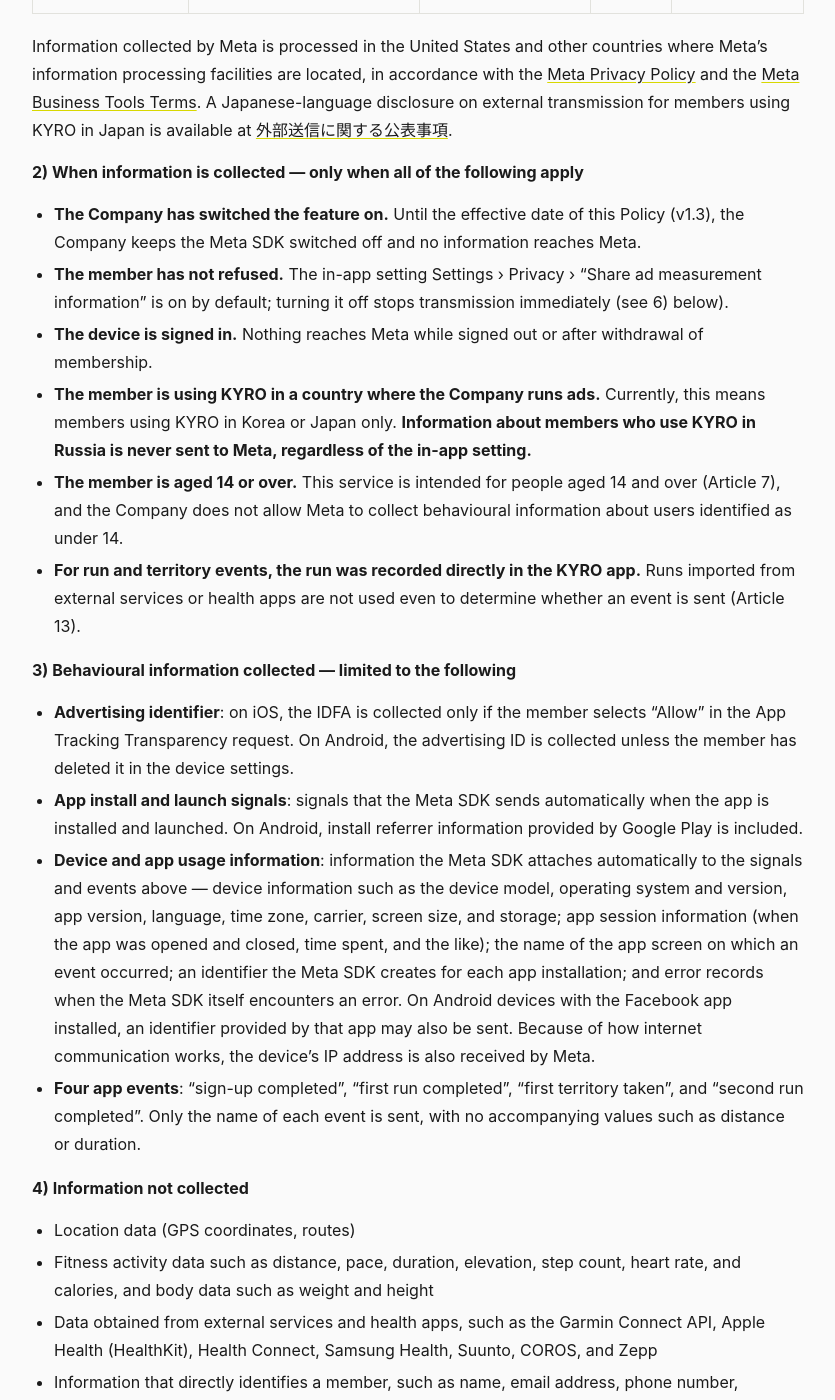
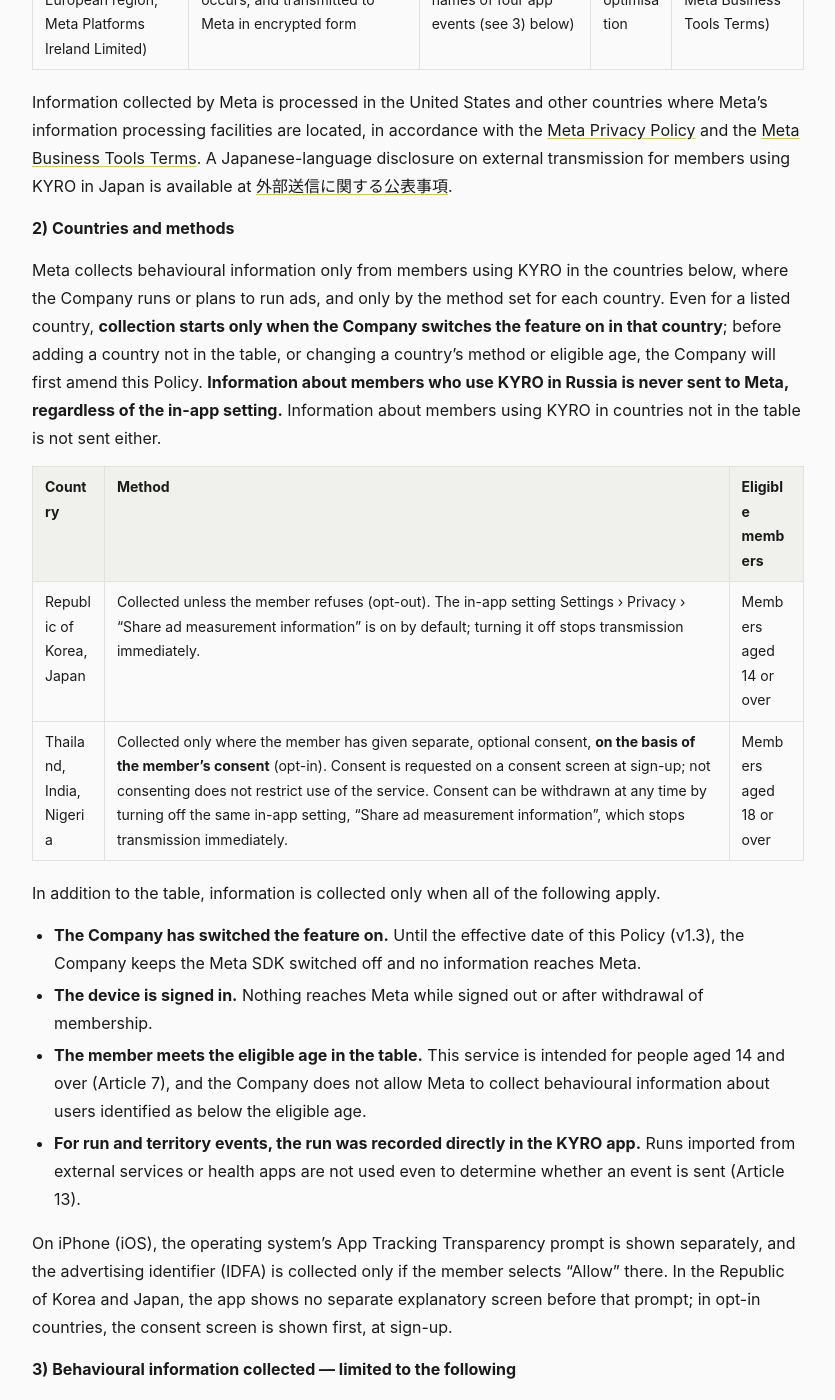
Before and after one commit to Project-KYRO/privacy-policy, a Jekyll site: the page built from index.html, in a window 1280 px wide and 1400 px high, scrolled down 9925 px. Shown: the whole window, without its empty margins (222-1057 px from the left). Built offline with Jekyll 4.4.1, drawn with Linux system fonts in a browser that asks for light colours; some of the changed text lies outside the part shown.

Commit message:
docs(policy): 국가별 수집 방식 표 — KR·JP 거부 방식(14+), TH·IN·NG 동의 방식(18+)
Owner는 인도·나이지리아·태국에도 광고를 낼 계획이다. 앱은 나라마다 다른
모드를 지원한다.

- §11-2 2)를 「수집되는 국가와 방식」으로 바꾸고, 회사가 광고를 집행하거나
  집행할 예정인 나라를 표로 적었다:
  - 대한민국·일본: 거부 방식(앱 토글 기본 켜짐, 끄면 즉시 중단), 만 14세 이상
  - 태국·인도·나이지리아: 회원의 동의를 근거로 한 동의 방식(가입 시 동의
    화면, 같은 토글로 철회), 만 18세 이상
- 표에 있는 나라도 회사가 그 나라에서 켠 뒤에만 수집한다. 표에 없는 나라를
  더하거나 방식·연령을 바꾸려면 먼저 이 방침을 고친다. 러시아 굵은 문장은
  그대로이고, 표 밖의 나라에서도 보내지 않는다.
- iOS ATT 시스템 프롬프트를 적었다. KR·JP에는 별도 안내 화면이 없고,
  동의 국가에서는 가입 시 동의 화면이 먼저 나온다.
- §2-4·§8·§5·머리 공지·§17 행(한/영)과 거부 방법(토글이 동의 국가에서는
  동의 철회)을 맞췄다.
- 일본어 페이지는 일본 전용 거부 방식 그대로다. 조건을 "日本で利用"으로
  좁혔다.
- NOTICE_PROCESS: 표 안의 나라는 켜기만 하면 되고, 표 밖의 나라와
  방식·연령 변경은 먼저 개정해 공고한다는 규칙을 적었다.

Co-Authored-By: Claude Opus 5.5 <noreply@anthropic.com>

```diff
--- a/en.md
+++ b/en.md
@@ -2,7 +2,7 @@
 
 > **Language / 언어** — This policy is available in Korean and English. The English version is a convenience translation; in case of any discrepancy, **the Korean version prevails**. / 본 처리방침은 한국어와 영어로 제공됩니다. 영문본은 이해를 돕기 위한 번역이며, 해석상 차이가 있는 경우 한국어본이 우선합니다. → [한국어](./README.md)
 
-> **This revised policy (v1.3) takes effect on DD Month YYYY. Until that date, the [previous policy (v1.2, effective 4 August 2026)](https://github.com/Project-KYRO/privacy-policy/blob/main/archive/privacy-2026-08-04.en.md) continues to apply.** This revision installs Meta's app events SDK in the app for ad measurement and allows Meta to collect behavioural information (such as the advertising identifier); as an addition of collected items, it is announced 30 days before it takes effect, in accordance with Article 16. The Company keeps the Meta SDK switched off until the effective date. In summary, this revision (1) adds a section on the collection, use, and provision of behavioural information and how to refuse (Article 11-2) — Meta collects directly through the SDK in the app, only for members using KYRO in a country where the Company runs ads (currently Korea and Japan), and never in Russia, (2) states that location and workout records, and data obtained from external services and health apps, are never sent to Meta, and that location data and data from external services and health apps are never sent to any advertising platform, and (3) explains how to refuse, including by turning off "Share ad measurement information" in the app settings. See the [Revision History](#17-revision-history) for details.
+> **This revised policy (v1.3) takes effect on DD Month YYYY. Until that date, the [previous policy (v1.2, effective 4 August 2026)](https://github.com/Project-KYRO/privacy-policy/blob/main/archive/privacy-2026-08-04.en.md) continues to apply.** This revision installs Meta's app events SDK in the app for ad measurement and allows Meta to collect behavioural information (such as the advertising identifier); as an addition of collected items, it is announced 30 days before it takes effect, in accordance with Article 16. The Company keeps the Meta SDK switched off until the effective date. In summary, this revision (1) adds a section on the collection, use, and provision of behavioural information and how to refuse (Article 11-2) — Meta collects directly through the SDK in the app, only for members in the countries where the Company runs or plans to run ads (opt-out in the Republic of Korea and Japan; consent in Thailand, India, and Nigeria), and never in Russia, (2) states that location and workout records, and data obtained from external services and health apps, are never sent to Meta, and that location data and data from external services and health apps are never sent to any advertising platform, and (3) explains how to refuse, including by turning off "Share ad measurement information" in the app settings (refusal or withdrawal of consent). See the [Revision History](#17-revision-history) for details.
 
 ### 1. About This Privacy Policy
 
@@ -38,7 +38,7 @@ The Company does not separately collect a member's legal name or mobile phone nu
 - Identifiers: IP address, device identifier
 - For sending notifications: push notification token (FCM)
 - Usage logs: in-app events, screen navigation paths, crash (abnormal termination) reports
-- Behavioural information for ad measurement (Article 11-2 — collected directly by Meta through the Meta SDK installed in the app; only for members using KYRO in a country where the Company runs ads, currently Korea and Japan, and never in Russia; can be refused in the app settings): the advertising identifier (on iOS, the IDFA is collected only if the member selects "Allow" in the app tracking request; on Android, the advertising ID is collected only if the member has not deleted it in the device settings), app install and launch records (on Android, including Google Play install referrer information), and app event records (sign-up completed, first run completed, first territory taken, second run completed — only the event name is recorded, and run and territory events are limited to runs recorded directly in the KYRO app)
+- Behavioural information for ad measurement (Article 11-2 — collected directly by Meta through the Meta SDK installed in the app; collected in the countries listed in Article 11-2 by the method set for each, opt-out or consent; never in Russia; can be refused or withdrawn in the app settings): the advertising identifier (on iOS, the IDFA is collected only if the member selects "Allow" in the app tracking request; on Android, the advertising ID is collected only if the member has not deleted it in the device settings), app install and launch records (on Android, including Google Play install referrer information), and app event records (sign-up completed, first run completed, first territory taken, second run completed — only the event name is recorded, and run and territory events are limited to runs recorded directly in the KYRO app)
 
 Depending on whether it is combined with other information and on how it is processed, automatically collected information may or may not constitute personal data. The Company may process it for the purposes of providing and improving the service (and, for information collected for ad measurement, for the purposes in Article 11-2).
 
@@ -103,7 +103,7 @@ The Company processes and retains personal data in accordance with laws and regu
 - **Records verifying the use and provision of location data**: retained for at least six months and then destroyed, pursuant to Article 16(2) of the Location Information Act.
 - **Records relating to paid-service payments**: under the Act on Consumer Protection in Electronic Commerce, records of contracts and withdrawals of subscription, and records of payment and the supply of goods, are retained for five years. This statutory retention obligation applies regardless of whether the member has withdrawn from the service.
 - **Other general personal data**: retained until withdrawal of membership, unless otherwise required by applicable law.
-- **Behavioural information collected by Meta**: information collected directly by Meta under Article 11-2 is not held by the Company, so the Company cannot destroy it on withdrawal of membership; Meta retains it in accordance with its privacy policy (up to two years under the Meta Business Tools Terms) and then handles it accordingly. No new information reaches Meta after the member refuses in the app settings or membership ends.
+- **Behavioural information collected by Meta**: information collected directly by Meta under Article 11-2 is not held by the Company, so the Company cannot destroy it on withdrawal of membership; Meta retains it in accordance with its privacy policy (up to two years under the Meta Business Tools Terms) and then handles it accordingly. No new information reaches Meta after the member refuses (in opt-in countries, withdraws consent) in the app settings or membership ends.
 
 However, the Company may be required to retain information beyond that specified above in order to comply with legal obligations, including the following.
 
@@ -135,7 +135,7 @@ Members may at any time view, correct, or delete their personal data, or withdra
 The Company may refuse a member's request for access, correction, deletion, suspension of processing, or withdrawal of consent where there are special provisions in law or similar grounds. Members may object to such a refusal.
 When a member exercises a data subject right, the Company verifies that the person making the request is the member themselves or a duly authorised legal representative.
 
-Members may at any time refuse the collection of behavioural information by Meta under Article 11-2. Turning off Settings › Privacy › "Share ad measurement information" in the app stops transmission immediately, and the advertising identifier can also be blocked by turning off app tracking (iOS) or deleting or resetting the advertising ID (Android) (Article 11-2, item 6)). Refusing does not restrict use of the service in any way.
+Members may at any time refuse the collection of behavioural information by Meta under Article 11-2 (in opt-in countries, by withdrawing consent). Turning off Settings › Privacy › "Share ad measurement information" in the app stops transmission immediately, and the advertising identifier can also be blocked by turning off app tracking (iOS) or deleting or resetting the advertising ID (Android) (Article 11-2, item 6)). Refusing does not restrict use of the service in any way.
 
 **Rights of the personal location data subject (Article 24 of the Location Information Act)**
 
@@ -190,7 +190,7 @@ Where the content of the entrusted work or the identity of a processor changes,
 
 ### 11-2. Collection, Use, and Provision of Behavioural Information, and How to Refuse
 
-To measure which ads led people to install the KYRO app and sign up, the Company has installed Meta's app events SDK (the "Meta SDK") in the app and **allows Meta, an online advertising business, to collect and process the behavioural information below directly** through that SDK. Meta uses the information it collects to provide ad measurement results to the Company and, under the Meta Business Tools Terms, also for ad delivery optimisation and for providing and improving Meta Products. Meta is not a processor under Article 11.
+To measure which ads led people to install the KYRO app and sign up, the Company has installed Meta's app events SDK (the "Meta SDK") in the app and **allows Meta, an online advertising business, to collect and process the behavioural information below directly** through that SDK, by the method set for each country (opt-out or consent; see 2) below). Meta uses the information it collects to provide ad measurement results to the Company and, under the Meta Business Tools Terms, also for ad delivery optimisation and for providing and improving Meta Products. Meta is not a processor under Article 11.
 
 **1) The advertising business that collects and processes behavioural information, and what it collects**
 
@@ -200,14 +200,23 @@ To measure which ads led people to install the KYRO app and sign up, the Company
 
 Information collected by Meta is processed in the United States and other countries where Meta's information processing facilities are located, in accordance with the [Meta Privacy Policy](https://www.facebook.com/privacy/policy) and the [Meta Business Tools Terms](https://www.facebook.com/legal/businesstech). A Japanese-language disclosure on external transmission for members using KYRO in Japan is available at [外部送信に関する公表事項](https://project-kyro.github.io/privacy-policy/ja-external-transmission.html).
 
-**2) When information is collected — only when all of the following apply**
+**2) Countries and methods**
+
+Meta collects behavioural information only from members using KYRO in the countries below, where the Company runs or plans to run ads, and only by the method set for each country. Even for a listed country, **collection starts only when the Company switches the feature on in that country**; before adding a country not in the table, or changing a country's method or eligible age, the Company will first amend this Policy. **Information about members who use KYRO in Russia is never sent to Meta, regardless of the in-app setting.** Information about members using KYRO in countries not in the table is not sent either.
+
+| Country | Method | Eligible members |
+|---|---|---|
+| Republic of Korea, Japan | Collected unless the member refuses (opt-out). The in-app setting Settings › Privacy › "Share ad measurement information" is on by default; turning it off stops transmission immediately. | Members aged 14 or over |
+| Thailand, India, Nigeria | Collected only where the member has given separate, optional consent, **on the basis of the member's consent** (opt-in). Consent is requested on a consent screen at sign-up; not consenting does not restrict use of the service. Consent can be withdrawn at any time by turning off the same in-app setting, "Share ad measurement information", which stops transmission immediately. | Members aged 18 or over |
+
+In addition to the table, information is collected only when all of the following apply.
 
 - **The Company has switched the feature on.** Until the effective date of this Policy (v1.3), the Company keeps the Meta SDK switched off and no information reaches Meta.
-- **The member has not refused.** The in-app setting Settings › Privacy › "Share ad measurement information" is on by default; turning it off stops transmission immediately (see 6) below).
 - **The device is signed in.** Nothing reaches Meta while signed out or after withdrawal of membership.
-- **The member is using KYRO in a country where the Company runs ads.** Currently, this means members using KYRO in Korea or Japan only. **Information about members who use KYRO in Russia is never sent to Meta, regardless of the in-app setting.**
-- **The member is aged 14 or over.** This service is intended for people aged 14 and over (Article 7), and the Company does not allow Meta to collect behavioural information about users identified as under 14.
+- **The member meets the eligible age in the table.** This service is intended for people aged 14 and over (Article 7), and the Company does not allow Meta to collect behavioural information about users identified as below the eligible age.
 - **For run and territory events, the run was recorded directly in the KYRO app.** Runs imported from external services or health apps are not used even to determine whether an event is sent (Article 13).
+
+On iPhone (iOS), the operating system's App Tracking Transparency prompt is shown separately, and the advertising identifier (IDFA) is collected only if the member selects "Allow" there. In the Republic of Korea and Japan, the app shows no separate explanatory screen before that prompt; in opt-in countries, the consent screen is shown first, at sign-up.
 
 **3) Behavioural information collected — limited to the following**
 
@@ -224,7 +233,7 @@ Information collected by Meta is processed in the United States and other countr
 - Information that directly identifies a member, such as name, email address, phone number, nickname, profile image, or member ID. The Company does not use any feature that matches members' contact information against information held by Meta.
 - Payment and purchase information
 
-The Company does not allow Meta to collect sensitive behavioural information that could clearly infringe an individual's rights, interests, or privacy, such as health status, ideology, or beliefs. For users under 14, see 2) above.
+The Company does not allow Meta to collect sensitive behavioural information that could clearly infringe an individual's rights, interests, or privacy, such as health status, ideology, or beliefs. For users below the eligible age, see 2) above.
 
 **5) How the Company uses this information**
 
@@ -234,7 +243,7 @@ The Company receives from Meta only aggregated measurement results, such as the
 
 Members may refuse the collection of behavioural information at any time. Refusing does not restrict use of the KYRO service in any way.
 
-- **In-app setting — stopping all transmission**: turning off Settings › Privacy › "Share ad measurement information" in the app stops transmission to Meta immediately. This setting is on by default and can be turned back on at any time.
+- **In-app setting — stopping all transmission**: turning off Settings › Privacy › "Share ad measurement information" in the app stops transmission to Meta immediately. In the Republic of Korea and Japan it is on by default; in opt-in countries it is on only if the member has consented, and turning it off withdraws that consent.
 - **iPhone (iOS) — turning off tracking**: if you select "Ask App Not to Track" when the app asks for permission to track, or later turn KYRO off under Settings › Privacy & Security › Tracking on your device, the advertising identifier (IDFA) is not collected. App install and launch signals, device and app usage information, and app event names are then transmitted without the advertising identifier, and the Company receives them only as aggregated results that cannot distinguish individual members. To stop these as well, turn off the in-app setting above.
 - **Android — deleting or resetting the advertising ID**: selecting "Delete advertising ID" under Settings › Privacy (or Google) › Ads on your device sends a value consisting only of zeros in place of the advertising ID. On devices without that option, turning on "Opt out of Ads Personalization" in the same place sends, together with the advertising ID, an indication that you have opted out of personalised ads. "Reset advertising ID" replaces the advertising ID with a new value, so it is no longer linked to information collected before. In every case, information other than the advertising identifier is still transmitted; to stop it as well, turn off the in-app setting above.
 - Deleting the app stops all transmission from that device.
@@ -304,6 +313,6 @@ The Company may revise this Privacy Policy to reflect government policy, applica
 | v1.0 | — | 27 April 2026 | Initial version |
 | v1.1 | — | 17 May 2026 | Corrected company name (Movement Lab Inc.) and contact address (support@kyro.team); added a dedicated location data article (§10); disclosed entrustment of personal data processing (§11); specified automatically collected items; disclosed automatic collection on social sign-in; disclosed HealthKit/Google Fit integration; disclosed separate collection of challenge reward delivery information; added protection for children aged 8 and under; added a separate consent provision for advertising information (former §13) |
 | v1.2 | 4 August 2026 | 4 August 2026 | Added processing of payment information following the introduction of in-app purchases (KYRO PRO) (§2-6); added paid-service, payment, and refund purposes (§3); specified the statutory retention period for payment records (§5); **added a cross-border transfer provision (§12)**; added RevenueCat, Inc. as a processor and clarified who processes store payments (§11); disclosed the visibility of location data to other members and the start/finish protection setting (§10); specified what is destroyed on withdrawal and how territory shape information is de-identified (§5, §6, §10); brought collected items up to date (added LINE sign-in and Instagram handle; removed legal name, mobile phone number, and country of residence, which are not in fact collected); published an English version; renumbered former §12–§16 as §13–§17 |
-| v1.3 | DD Month YYYY | DD Month YYYY | Introduction of Meta's app events SDK for ad measurement: added the advertising identifier, app install records, and app event records to automatically collected items (§2-4); added ad measurement and ad delivery optimisation to the processing purposes (§3); **added a section on the collection, use, and provision of behavioural information and how to refuse (§11-2)** — Meta allowed to collect directly through the SDK in the app, refusable at once via "Share ad measurement information" in the app settings, limited to members in countries where the Company runs ads (currently Korea and Japan) and never in Russia, with a Japanese-language external transmission disclosure page — and stated that Meta is not a processor (§11); stated that Meta's collection is not a cross-border transfer by the Company (§12); stated that data from external services and health apps is never sent to Meta or any other advertising platform, and added a single exception for §11-2 to the restriction on external data processing services (§13); stated how information collected by Meta is retained (§5); stated that behavioural information does not include location data (§10); explained how to refuse and where to send enquiries (§8, §11-2, §15). Article numbers are unchanged; §11-2 is inserted |
+| v1.3 | DD Month YYYY | DD Month YYYY | Introduction of Meta's app events SDK for ad measurement: added the advertising identifier, app install records, and app event records to automatically collected items (§2-4); added ad measurement and ad delivery optimisation to the processing purposes (§3); **added a section on the collection, use, and provision of behavioural information and how to refuse (§11-2)** — Meta allowed to collect directly through the SDK in the app, refusable at once via "Share ad measurement information" in the app settings, with a method per country (opt-out and 14+ in the Republic of Korea and Japan; consent and 18+ in Thailand, India, and Nigeria), excluding countries not in the table and Russia, with a Japanese-language external transmission disclosure page — and stated that Meta is not a processor (§11); stated that Meta's collection is not a cross-border transfer by the Company (§12); stated that data from external services and health apps is never sent to Meta or any other advertising platform, and added a single exception for §11-2 to the restriction on external data processing services (§13); stated how information collected by Meta is retained (§5); stated that behavioural information does not include location data (§10); explained how to refuse and where to send enquiries (§8, §11-2, §15). Article numbers are unchanged; §11-2 is inserted |
 
 This Privacy Policy (v1.3) takes effect on DD Month YYYY; until then, the previous version applies. The previous version (v1.2, effective 4 August 2026) is available [here](https://github.com/Project-KYRO/privacy-policy/blob/main/archive/privacy-2026-08-04.en.md), and the version before it (v1.1, effective 17 May 2026) [here](https://github.com/Project-KYRO/privacy-policy/blob/main/archive/privacy-2026-05-17.ko.md) (Korean).
```
Also changed, not shown: NOTICE_PROCESS.md (+5 -1 lines), ja-external-transmission.md (+1 -1 lines), README.md.
